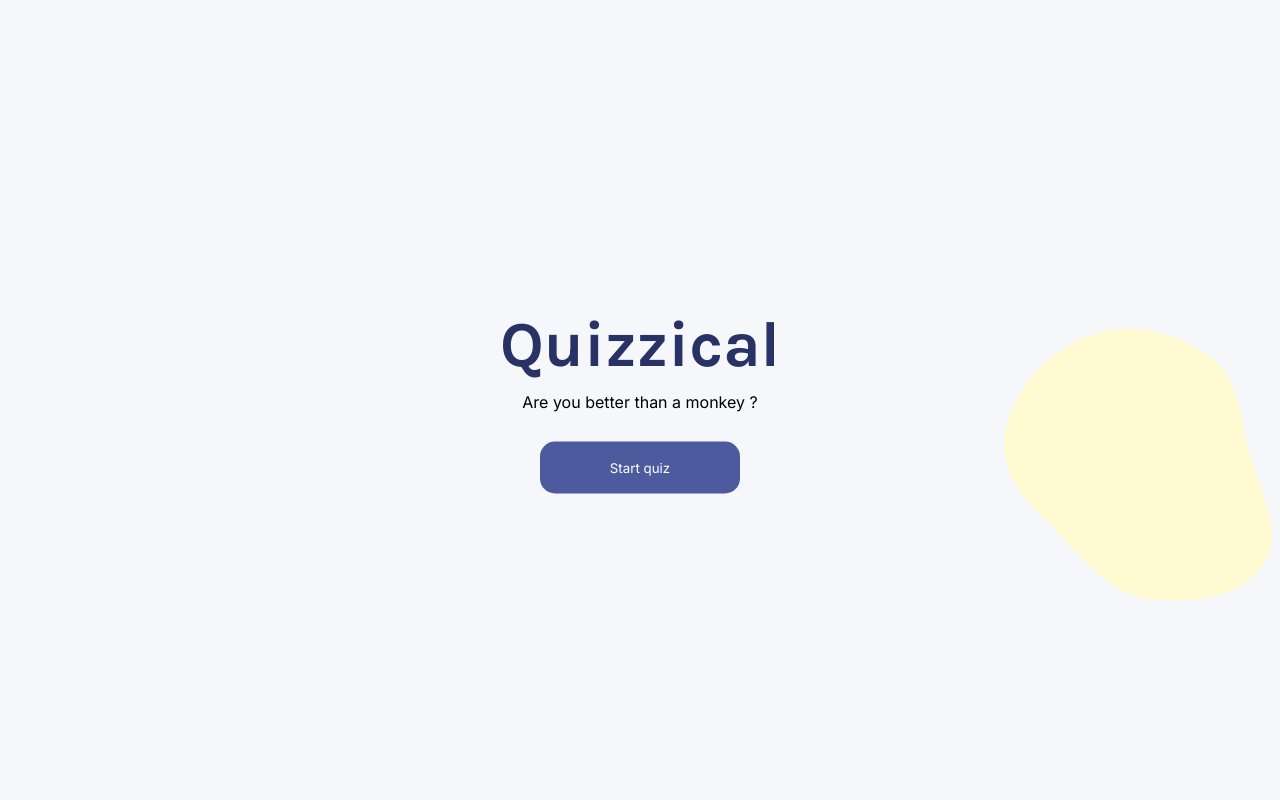
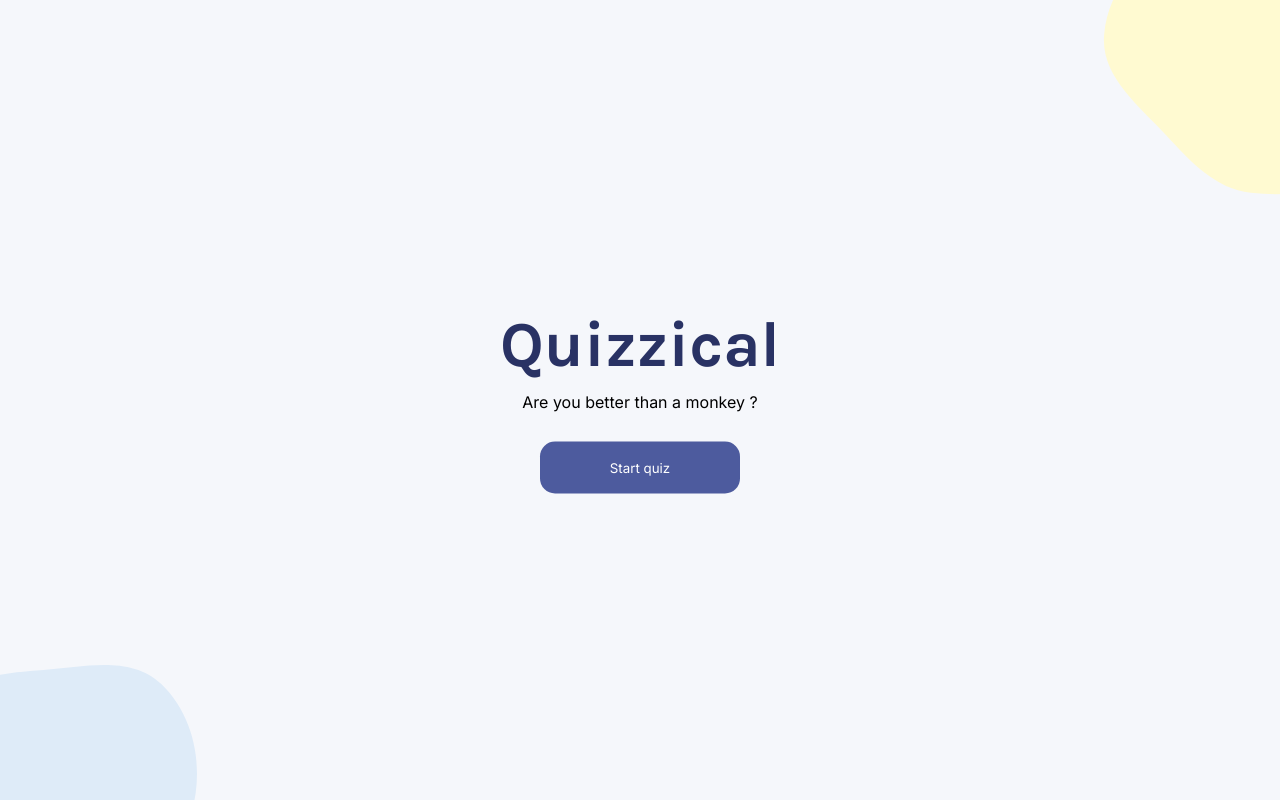
Before and after one commit to Naaabee/quizzical, a React (Create React App) app: page / in a window 1280 px wide. Built offline with nearby package versions, Linux system fonts and the light colour scheme.

Commit message:
front page completed

```diff
--- a/src/Startpage.css
+++ b/src/Startpage.css
@@ -12,6 +12,7 @@
     transform: translate(-50%, -50%);
     width: 100%;
     height: auto;
+    background-color: transparent;
 }
 
 .start--title {
@@ -40,14 +41,17 @@
 }
 
 .blob1 {
-    background-color: none;
+    background-color: transparent;
     position: fixed;
-    top: 0px;
-    right: 0px;
+    top: -100px;
+    right: -100px;
     z-index: -999;
 }
 
 .blob2 {
-    position: absolute;
-    top: 0px;
+    background-color: transparent;
+    position: fixed;
+    bottom: -100px;
+    left: -100px;
+    z-index: -998;
 }
--- a/src/Startpage.js
+++ b/src/Startpage.js
@@ -3,15 +3,20 @@ import './Startpage.css'
 
 export default function Startpage() {
     return (
-        <div className='start--section'>
+        <>
             <svg className='blob1' width="313" height="351" viewBox="0 0 313 351" fill="none" xmlns="http://www.w3.org/2000/svg">
                 <path fill-rule="evenodd" clip-rule="evenodd" d="M99.4095 235.395C71.1213 204.851 33.3179 175.782 37.1728 134.307C41.4394 88.401 75.8541 48.6412 118.419 30.8671C158.797 14.0063 206.035 23.7442 241.822 48.8506C271.947 69.9859 272.823 110.124 282.141 145.729C292.17 184.051 318.521 224.811 296.501 257.779C273.539 292.159 224.991 297.432 183.931 292.768C148.318 288.723 123.751 261.677 99.4095 235.395Z" fill="#FFFAD1" />
             </svg>
+            <div className='start--section'>
+                <h1 className='start--title'>Quizzical</h1>
+                <h4>Are you better than a monkey ?</h4>
+                <button className='start--button'>Start quiz</button>
+            </div>
+            <svg className='blob2' width="297" height="235" viewBox="0 0 297 235" fill="none" xmlns="http://www.w3.org/2000/svg">
+                <path fill-rule="evenodd" clip-rule="evenodd" d="M143.448 4.90596C184.961 1.77498 231.243 -9.72149 261.306 19.1094C294.581 51.0203 304.282 102.703 291.701 147.081C279.767 189.18 242.745 220.092 200.821 232.476C165.528 242.902 133.567 218.605 99.8993 203.738C63.6625 187.737 15.3588 182.993 3.25932 145.239C-9.35799 105.868 16.7305 64.5881 45.9358 35.3528C71.2672 9.99541 107.727 7.60006 143.448 4.90596Z" fill="#DEEBF8" />
+            </svg>
 
-            <h1 className='start--title'>Quizzical</h1>
-            <h4>Are you better than a monkey ?</h4>
-            <button className='start--button'>Start quiz</button>
-            {/* <img className="blob2" alt='blob2' src={require("../src/images/blobs1.png")} /> */}
-        </div>
+        </>
+
     )
 }
--- a/src/index.css
+++ b/src/index.css
@@ -1,4 +1,5 @@
 * {
   margin: 0;
   padding: 0;
+  box-sizing: border-box;
 }
```
Also changed, not shown: src/images/blobs.png (deleted), src/images/blobs1.png (deleted).
